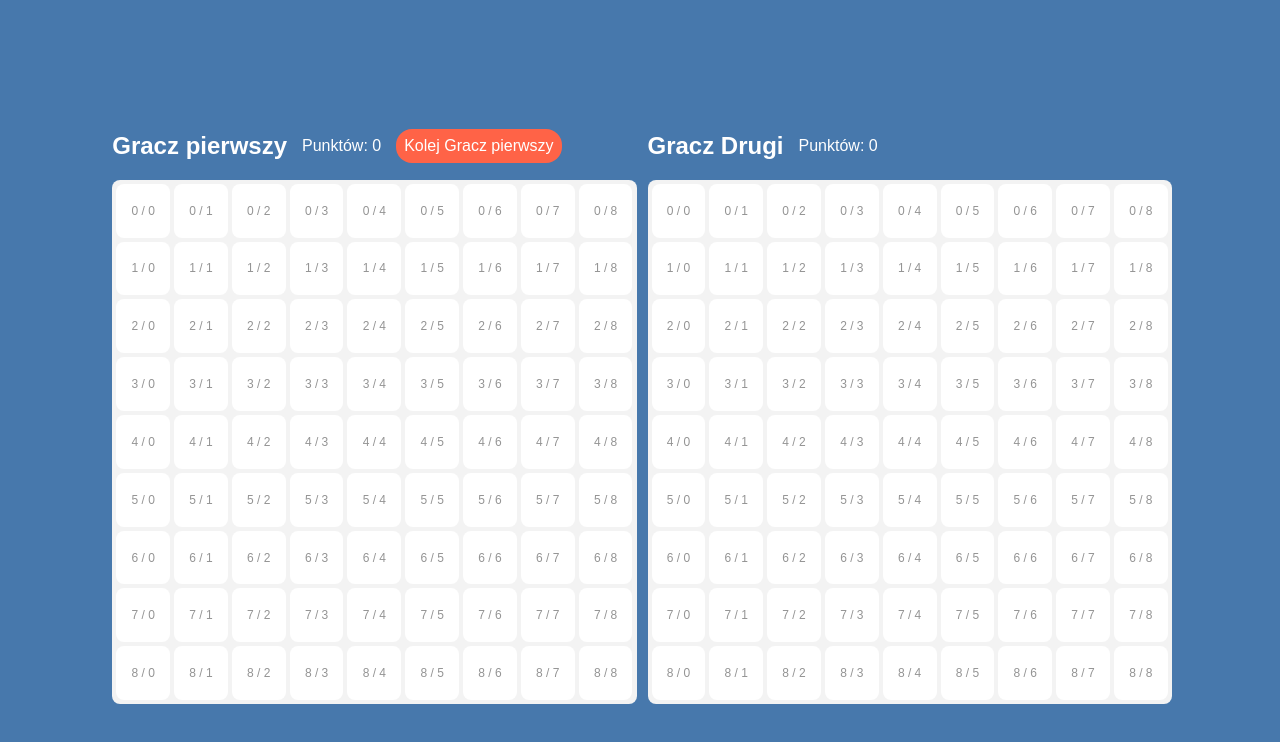
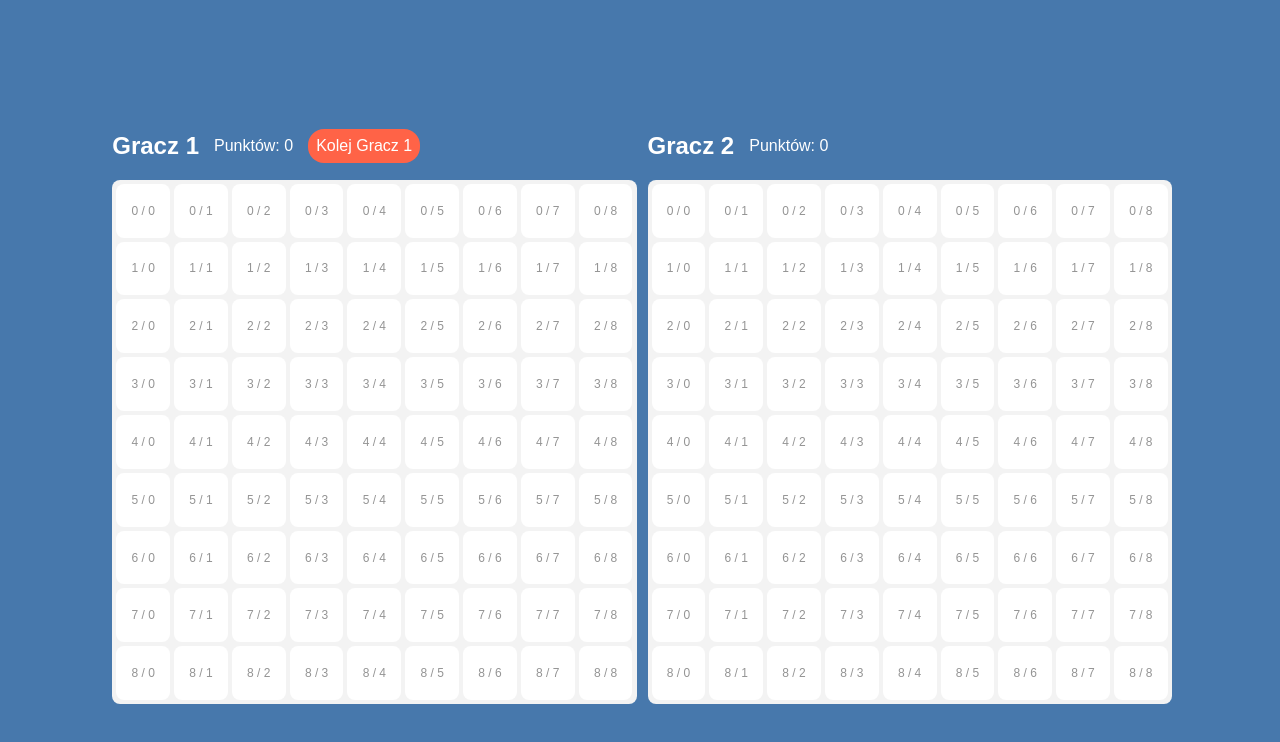
Before and after one commit to Bartholomeas/ships-game-oop, a React (Vite) app: page / in a window 1280 px wide. Shown: the top 742 px of the page. Built offline with nearby package versions, Linux system fonts and the light colour scheme.

Commit message:
alpha 0.01

```diff
--- a/src/App.tsx
+++ b/src/App.tsx
@@ -5,15 +5,19 @@ import Player from './components/Player';
 
 class App extends Component<any, any> {
   shipSizes = [5, 4, 3, 3, 2];
-  public playerOneShips = this.generateShips(this.shipSizes);
-  public playerTwoShips = this.generateShips(this.shipSizes);
+
+  private playerOneShips = this.generateShips(this.shipSizes);
+  private playerTwoShips = this.generateShips(this.shipSizes);
 
   constructor(props: any) {
     super(props);
     this.state = {
-      activePlayer: this.playerOne,
+      // activePlayer: this.playerOne,
+      playerOne: new Player('Gracz 1', true, this.playerOneShips),
+      playerTwo: new Player('Gracz 2', false, this.playerTwoShips),
     };
   }
+
   private generateShips(shipSizes: number[]) {
     const ships: Ship[] = [];
     shipSizes.forEach(size => {
@@ -35,10 +39,10 @@ class App extends Component<any, any> {
     return ships;
   }
 
-  // public playerOne = new Player('Gracz pierwszy', true, this.playerOneShips);
-  // public playerTwo = new Player('Gracz pierwszy', true, this.playerTwoShips);
+  // public playerOne = new Player('Gracz 1', true, this.playerOneShips);
+  // public playerTwo = new Player('Gracz 2', true, this.playerTwoShips);
 
-  public playerOne = new Player('Gracz pierwszy', true, [
+  public playerOne = new Player('Gracz 1', true, [
     new Ship(5, [
       [2, 8],
       [2, 7],
@@ -67,7 +71,7 @@ class App extends Component<any, any> {
       [4, 1],
     ]),
   ]);
-  public playerTwo = new Player('Gracz Drugi', false, [
+  public playerTwo = new Player('Gracz 2', false, [
     new Ship(5, [
       [2, 8],
       [2, 7],
@@ -98,8 +102,6 @@ class App extends Component<any, any> {
   ]);
 
   render() {
-    console.log(this.playerOneShips);
-
     return (
       <div>
         <div className={style.wrapper}>
--- a/src/components/Board.tsx
+++ b/src/components/Board.tsx
@@ -35,8 +35,6 @@ export default class Board
   };
 
   private placeShips() {
-    console.log('placeships');
-    console.log(this.ships);
     if (!this.ships) return;
     // @ts-ignore
     for (const ship of this.ships.ships) {
@@ -49,13 +47,17 @@ export default class Board
   public attackShip(x: number, y: number): boolean {
     this.props.setIsActive();
     if (this.grid[x][y] === null) {
+      console.log('Nie trafiłeś!');
       this.grid[x][y] = -1;
       return false;
     }
     if (this.grid[x][y] !== -1) {
+      console.log('Statek trafiony!');
       this.grid[x][y].hit();
 
       if (this.grid[x][y].isSunk()) {
+        console.log('Statek zatopiony!');
+        this.checkWin();
         this.props.addPoint();
         for (const [i, j] of this.grid[x][y].getPositions()) {
           this.grid[i][j] = -1;
@@ -94,12 +96,13 @@ export default class Board
     return false;
   }
 
-  public checkWin() {
-    for (const ship of this.ships) {
+  private checkWin() {
+    for (const ship of this.ships.ships) {
       if (!ship.isSunk()) {
         return false;
       }
     }
+    console.log('Gratulacje, zatopiłes wszystkie statki przeciwnika i wygrałeś!');
     return true;
   }
 
--- a/src/components/Player.tsx
+++ b/src/components/Player.tsx
@@ -6,7 +6,6 @@ import * as style from './styles/Player.module.css';
 export default class Player extends Component<any, any> {
   public name: string;
   public active: boolean;
-  private opponent: Player | null;
   private ships: Ship[];
   private board: Board;
 
@@ -14,7 +13,6 @@ export default class Player extends Component<any, any> {
     super(ships);
     this.name = name;
     this.active = active;
-    this.opponent = null;
     this.ships = ships;
     this.board = new Board(this.ships, this.setIsActive);
     this.state = {
@@ -24,17 +22,13 @@ export default class Player extends Component<any, any> {
     };
   }
 
-  public setOpponent(opponent: Player) {
-    this.opponent = opponent;
-  }
-
   public setIsActive = () => {
-    console.log(this.ships[0].isSunk());
     this.setState({ active: !this.state.active });
   };
 
   public addPoint = () => {
     this.setState({ shipsSunk: this.state.shipsSunk + 1 });
+    console.log('Zdobywasz punkt!');
     console.log(this.state.shipsSunk);
     return;
   };
@@ -47,13 +41,14 @@ export default class Player extends Component<any, any> {
   }
 
   public render(): ReactNode {
-    // console.log(this.ships);
+    let activePlayer = this.state.active;
+
     return (
       <div>
         <div className={style.flex}>
           <h2>{this.name}</h2>
           <p>Punktów: {this.state.shipsSunk}</p>
-          {this.state.active && <p className={style.currentTurn}> Kolej {this.name}</p>}
+          {activePlayer ? <p className={style.currentTurn}> Kolej {this.name}</p> : ''}
         </div>
         <div className="">
           <Board ships={this.ships} setIsActive={this.setIsActive} addPoint={this.addPoint} />
--- a/src/components/Ship.tsx
+++ b/src/components/Ship.tsx
@@ -26,7 +26,6 @@ export default class Ship extends Component {
   }
 
   public isSunk(): boolean {
-    if (this.health === 0) console.log('zatopiony');
     return this.health === 0;
   }
 
```
Also changed, not shown: src/components/SinglePosition.tsx (deleted, +0 -25 lines).
